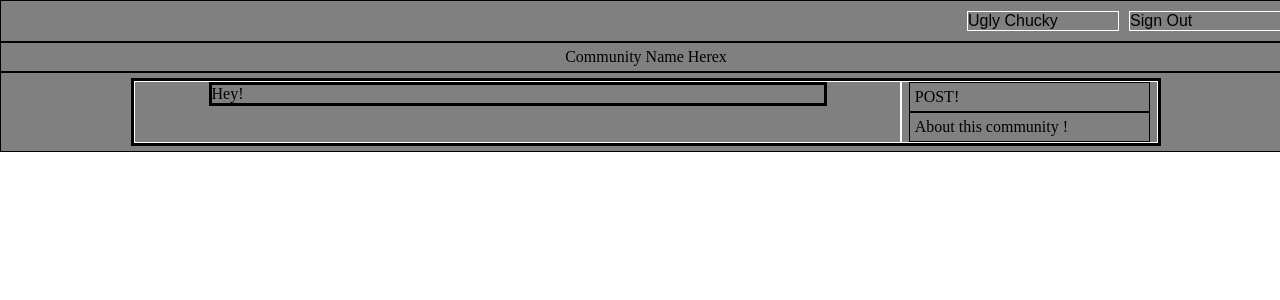
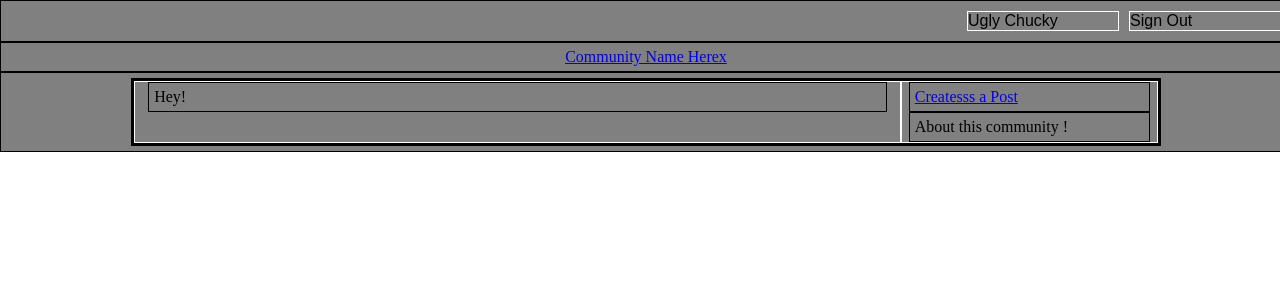
Before and after one commit to charlieum/MVP, a React (Create React App) app in the folder client/: page /submit in a window 1280 px wide. Shown: the top 300 px of the page. Built offline with nearby package versions, Linux system fonts and the light colour scheme.

Commit message:
created links

```diff
--- a/client/src/Body.js
+++ b/client/src/Body.js
@@ -8,12 +8,14 @@ import {
   createRoutesFromElements,
   Route,
   RouterProvider,
+  Link,
 } from 'react-router-dom';
 
 import {
   BodyAll,
   BodyContent,
-  BodySide
+  BodySide,
+  SideContent,
 } from './Css.style';
 
 function Body () {
--- a/client/src/Header.js
+++ b/client/src/Header.js
@@ -3,7 +3,7 @@ import { HeaderBanner } from './Css.style';
 function Header () {
   return (
     <HeaderBanner>
-      Community Name Herex
+      <a href="/">Community Name Herex</a>
     </HeaderBanner>
   );
 }
--- a/client/src/Info.js
+++ b/client/src/Info.js
@@ -1,10 +1,11 @@
 import { SideContent } from './Css.style.js';
 
 function Post () {
+
   return (
     <>
       <SideContent>
-        POST!
+        <a href="/submit"> Createsss a Post </a>
       </SideContent>
       <SideContent>
         About this community !
--- a/client/src/Submit.js
+++ b/client/src/Submit.js
@@ -1,10 +1,10 @@
-import { BodyContent } from './Css.style.js';
+import { MainContent } from './Css.style.js';
 
 function Submit () {
   return (
-    <BodyContent>
+    <MainContent>
       Hey!
-    </BodyContent>
+    </MainContent>
   );
 }
 
```
